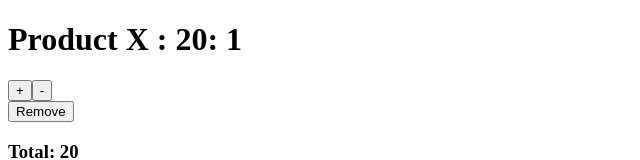
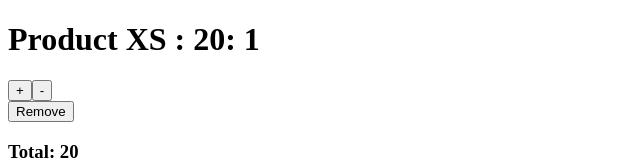
Before and after one commit to SohanFullDev/Vue-JS-3-Composition-API-Fundamental, a Vue app: page / in a window 1280 px wide. Shown: the top 160 px of the page, without its empty margins (0-640 px from the left). Built offline with nearby package versions, Linux system fonts and the light colour scheme.

Commit message:
composable functions

```diff
--- a/src/App.vue
+++ b/src/App.vue
@@ -1,29 +1,31 @@
 <script>
 import { ref } from 'vue';
 import CartItem from './components/CartItem.vue';
+import useCart from './useCart';
 
 export default {
   components: { CartItem },
   setup() {
-    const items = ref([
-      {
-        id: 1,
-        name: "Product X",
-        price: 20,
-        quantity: 1
-      }
-    ]);
+   const {items, addItem, removeItem } = useCart()
 
-    const handleRemove = (data) => items.value.splice(0,1);
+   addItem({
+    id: 1,
+    name: "Product XS",
+    price: 20,
+    quantity: 1
 
-    return { items, handleRemove };
+   })
+
+
+
+    return { items, removeItem };
   }
 }
 </script>
 
 <template>
   <div>
-    <CartItem v-for="item in items" :cart-item="item" :key="item.id" @remove="handleRemove"/>
+    <CartItem v-for="item in items" :cart-item="item" :key="item.id" @remove="removeItem"/>
   </div>
 </template>
 
--- /dev/null
+++ b/src/useCart.js
@@ -0,0 +1,20 @@
+import { ref } from "vue"
+
+export default  function useCart (){
+    const items = ref([])
+
+    const addItem = (item) => items.value.push(item)
+
+    const removeItem = (item) => {
+        const index = items.value.findIndex(i =>i.id == item.id)
+        items.value.splice(index, 1)
+
+    }
+
+    return {
+        items,
+        addItem,
+        removeItem,
+    }
+
+}
```
